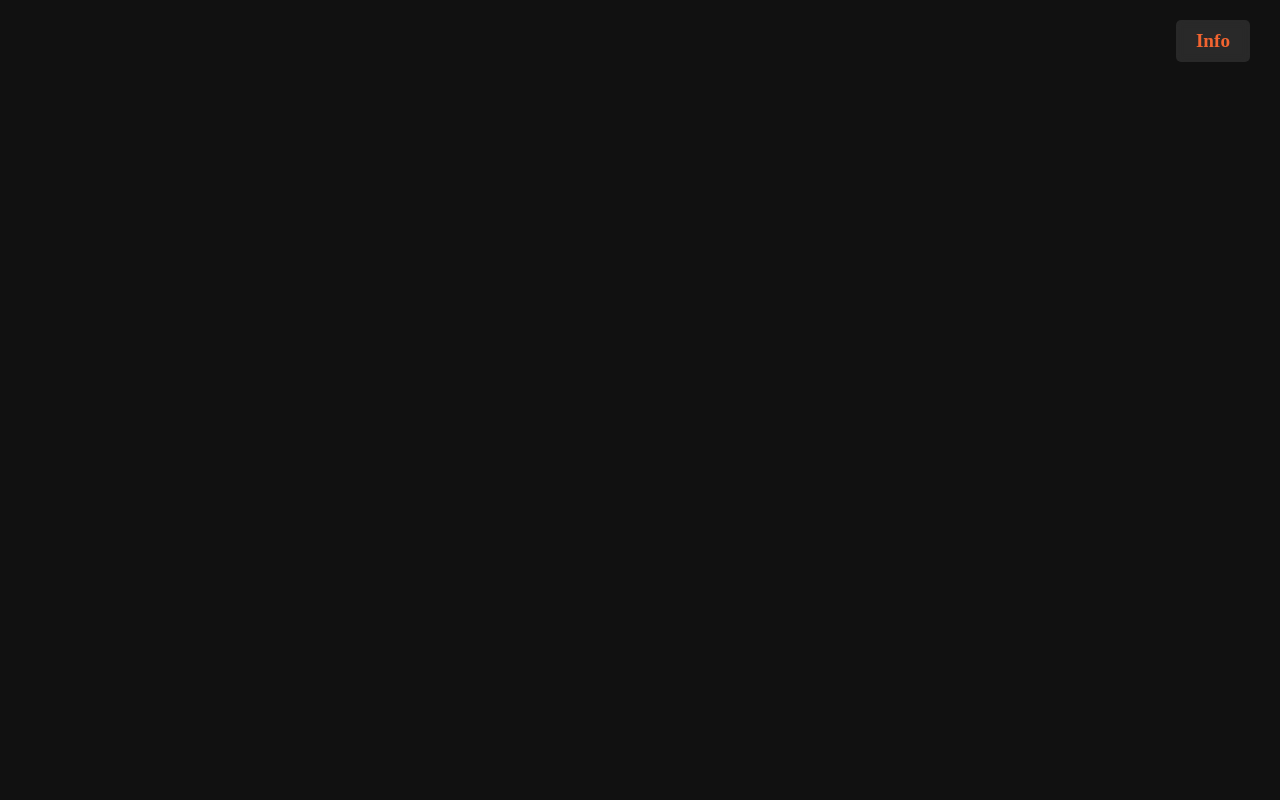
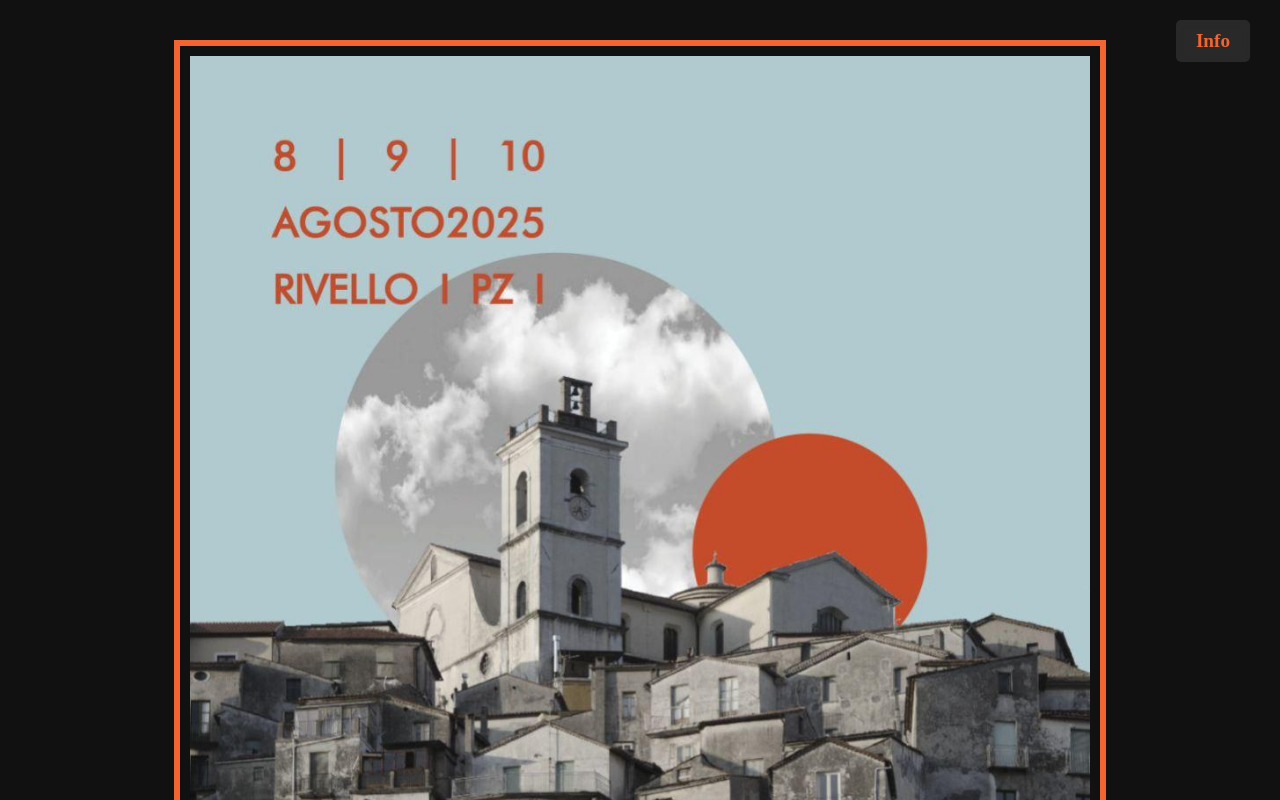
Before and after one commit to shortrun88/repo, a plain HTML site: page index.html in a window 1280 px wide. Shown: the top 800 px of the page. Drawn offline with Linux system fonts and the light colour scheme.

Commit message:
Update index.html

```diff
--- a/index.html
+++ b/index.html
@@ -7,5 +7,8 @@
 </head>
 <body class="landing">
   <a href="info.html" class="info-link">Info</a>
+  <div class="poster-wrapper">
+    <img src="locandinapoli.jpg" alt="Locandina Polifonie Festival" class="poster-img">
+  </div>
 </body>
 </html>
```
